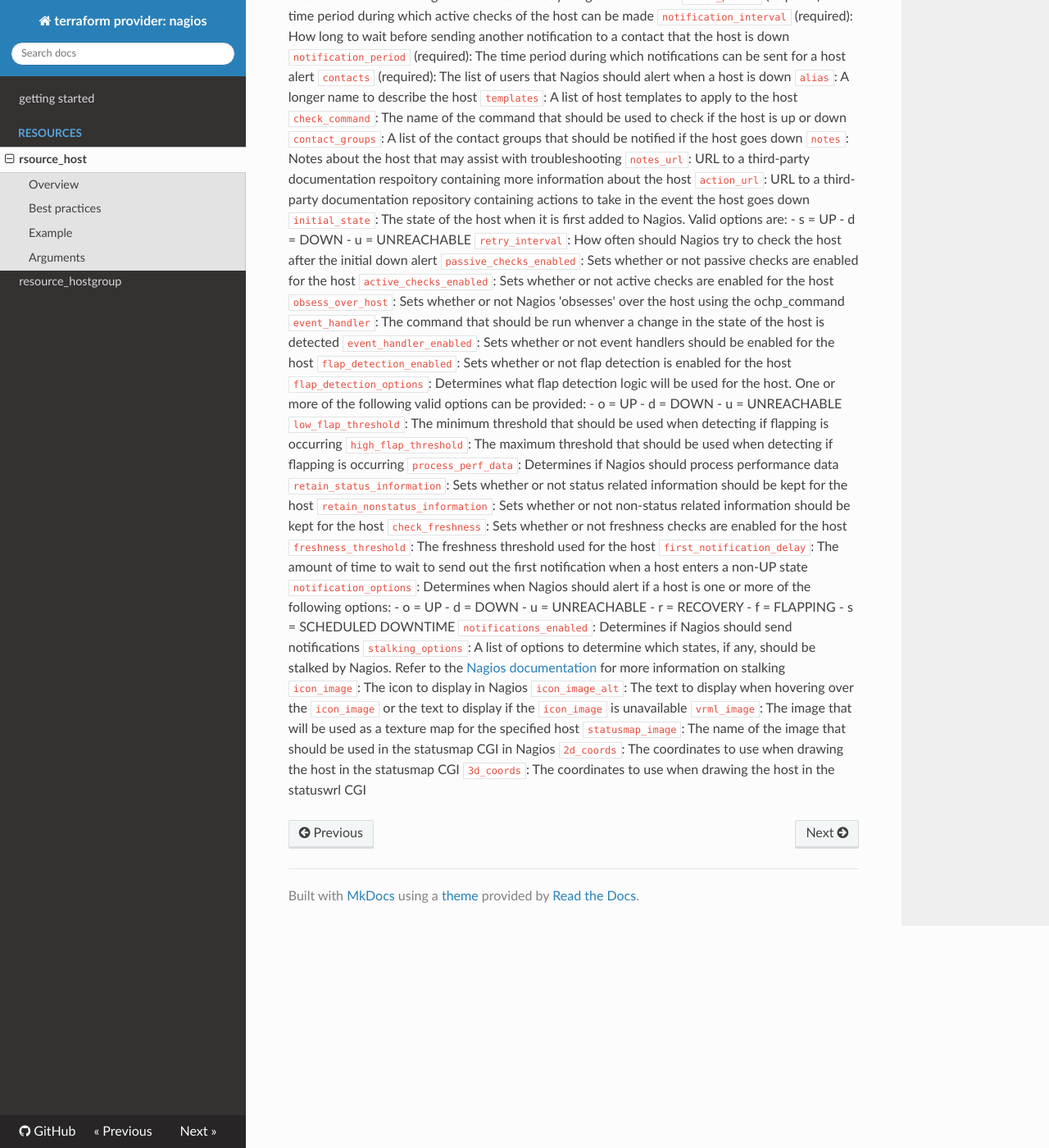
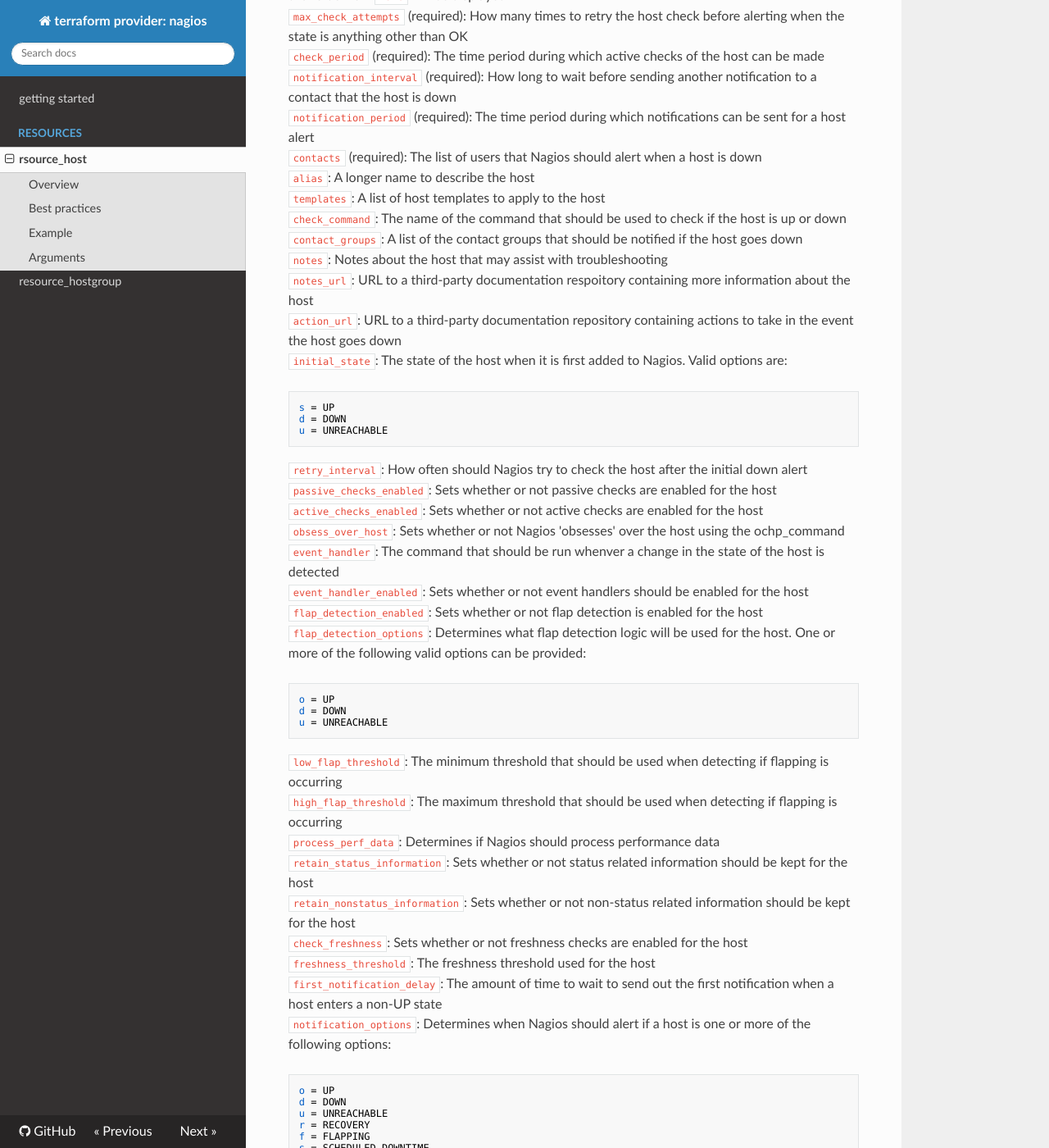
Before and after one commit to devopsdunkin/terraform-provider-nagios, an MkDocs documentation site: the page built from docs/resources/resource_host.md, in a window 1280 px wide and 1400 px high, scrolled down 1268 px. Shown: the whole window at 82% size. Built offline with MkDocs 1.6.1, drawn with Linux system fonts in a browser that asks for light colours; nearby versions of some CDN libraries; some of the changed text lies outside the part shown.

Commit message:
Cleanup and optimizations to resource_host

```diff
--- a/docs/resources/resource_host.md
+++ b/docs/resources/resource_host.md
@@ -1,4 +1,4 @@
-# Resource: Host
+# resource: host
 
 ## Overview
 
@@ -68,9 +68,11 @@ Below is a brief description of what each field is used for in Nagios. Refer to
 `notes_url`: URL to a third-party documentation respoitory containing more information about the host
 `action_url`: URL to a third-party documentation repository containing actions to take in the event the host goes down
 `initial_state`: The state of the host when it is first added to Nagios. Valid options are:
-    - s = UP
-    - d = DOWN
-    - u = UNREACHABLE
+
+    s = UP
+    d = DOWN
+    u = UNREACHABLE
+
 `retry_interval`: How often should Nagios try to check the host after the initial down alert
 `passive_checks_enabled`: Sets whether or not passive checks are enabled for the host
 `active_checks_enabled`: Sets whether or not active checks are enabled for the host
@@ -79,9 +81,11 @@ Below is a brief description of what each field is used for in Nagios. Refer to
 `event_handler_enabled`: Sets whether or not event handlers should be enabled for the host
 `flap_detection_enabled`: Sets whether or not flap detection is enabled for the host
 `flap_detection_options`: Determines what flap detection logic will be used for the host. One or more of the following valid options can be provided:
-    - o = UP
-    - d = DOWN
-    - u = UNREACHABLE
+
+    o = UP
+    d = DOWN
+    u = UNREACHABLE
+
 `low_flap_threshold`: The minimum threshold that should be used when detecting if flapping is occurring
 `high_flap_threshold`: The maximum threshold that should be used when detecting if flapping is occurring
 `process_perf_data`: Determines if Nagios should process performance data
@@ -91,12 +95,14 @@ Below is a brief description of what each field is used for in Nagios. Refer to
 `freshness_threshold`: The freshness threshold used for the host
 `first_notification_delay`: The amount of time to wait to send out the first notification when a host enters a non-UP state
 `notification_options`: Determines when Nagios should alert if a host is one or more of the following options:
-    - o = UP
-    - d = DOWN
-    - u = UNREACHABLE
-    - r = RECOVERY
-    - f = FLAPPING
-    - s = SCHEDULED DOWNTIME
+
+    o = UP
+    d = DOWN
+    u = UNREACHABLE
+    r = RECOVERY
+    f = FLAPPING
+    s = SCHEDULED DOWNTIME
+
 `notifications_enabled`: Determines if Nagios should send notifications
 `stalking_options`: A list of options to determine which states, if any, should be stalked by Nagios. Refer to the [Nagios documentation](https://assets.nagios.com/downloads/nagioscore/docs/nagioscore/3/en/stalking.html) for more information on stalking
 `icon_image`: The icon to display in Nagios
```
Also changed, not shown: 2 other files.
